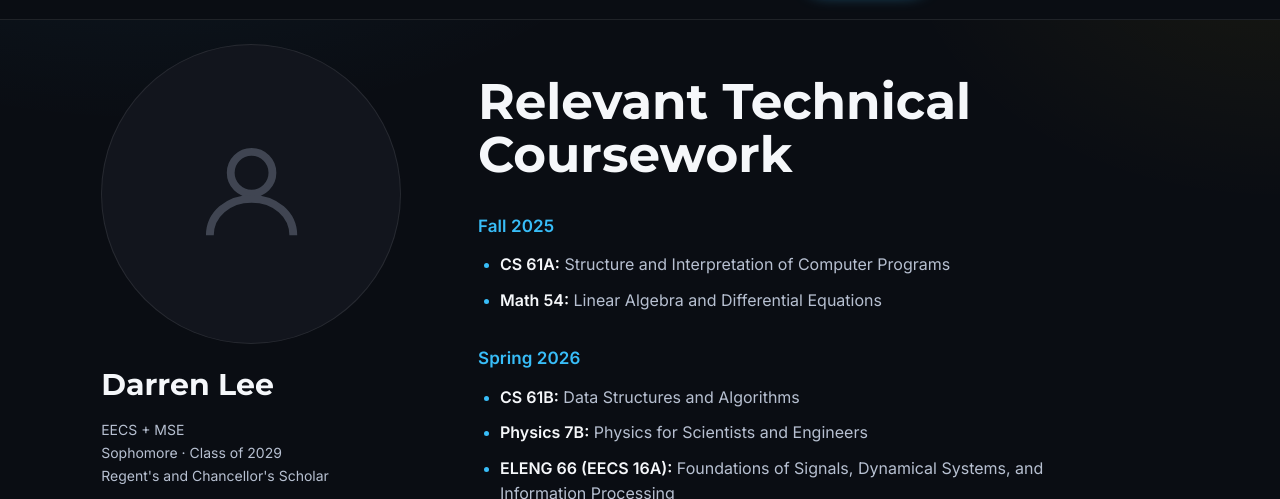
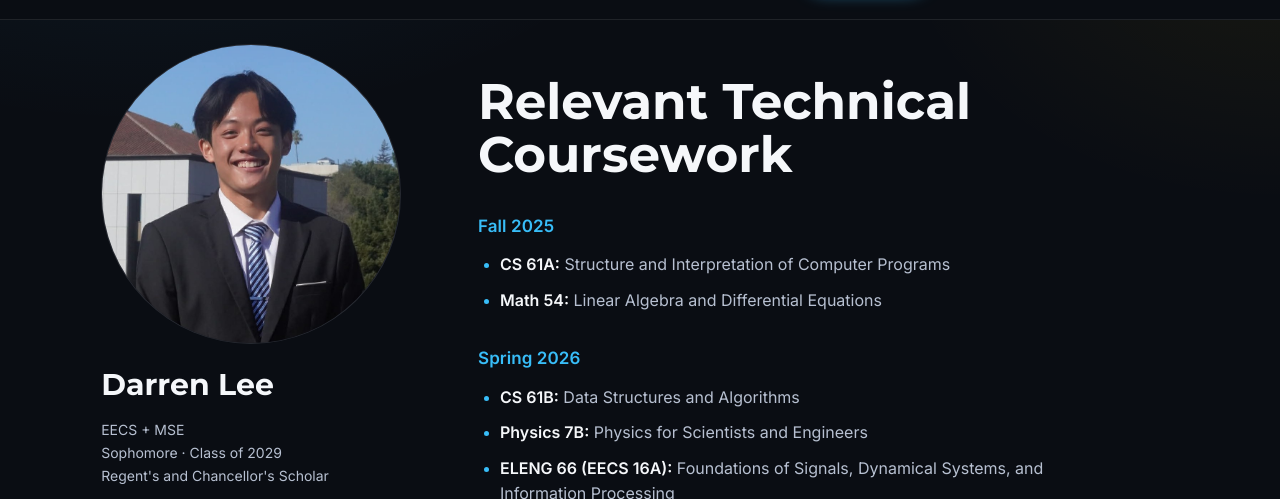
Before and after one commit to darredonuts/DarrenLee.github.io, a plain HTML site: page coursework.html in a window 1280 px wide. Shown: the part 71-570 px from the top of the page. Drawn offline with Linux system fonts and the light colour scheme.

Commit message:
Add profile photo and per-page browser tab titles
- Wire up the real profile photo in the sidebar on About/Coursework,
  centered on the face within the circular frame
- Set each page's <title> to "Darren Lee - <Page>" instead of the
  placeholder "Your Name — <Page>"

Co-Authored-By: Claude Sonnet 5 <noreply@anthropic.com>

```diff
--- a/coursework.html
+++ b/coursework.html
@@ -3,7 +3,7 @@
 <head>
   <meta charset="UTF-8" />
   <meta name="viewport" content="width=device-width, initial-scale=1" />
-  <title>Your Name — Coursework</title>
+  <title>Darren Lee - Coursework</title>
   <meta name="description" content="Your Name — relevant coursework." />
 
   <link rel="preconnect" href="https://fonts.googleapis.com" />
@@ -24,11 +24,7 @@
       <!-- ───── SIDEBAR (same as About) ───── -->
       <aside class="sidebar">
         <div class="photo">
-          <!-- TODO: replace with <img src="images/profile.jpg" alt="Your Name" /> -->
-          <svg class="photo-placeholder" viewBox="0 0 24 24" fill="none" stroke="currentColor" stroke-width="1.5">
-            <circle cx="12" cy="8" r="4"/>
-            <path d="M4 20c0-4 3.5-7 8-7s8 3 8 7"/>
-          </svg>
+          <img src="images/profile.jpg" alt="Darren Lee" />
         </div>
 
         <div>
--- a/css/styles.css
+++ b/css/styles.css
@@ -240,6 +240,7 @@ h1, h2, h3, h4, p { margin: 0; }
 .sidebar .photo img {
   width: 100%; height: 100%;
   object-fit: cover;
+  object-position: center 22%;
 }
 .sidebar .photo .photo-placeholder {
   width: 42%;
```
Also changed, not shown: index.html (+2 -6 lines), projects.html (+1 -1 lines), resume.html (+1 -1 lines), images/profile.jpg (added).
